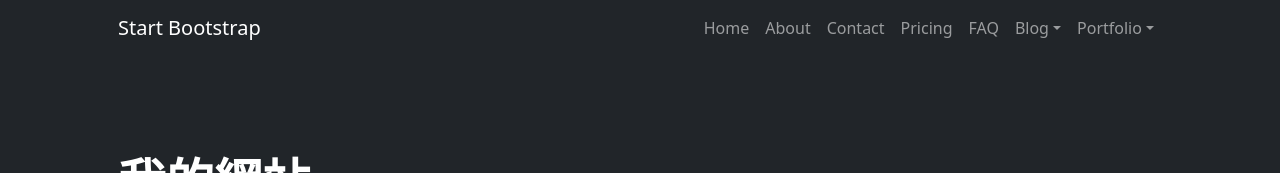
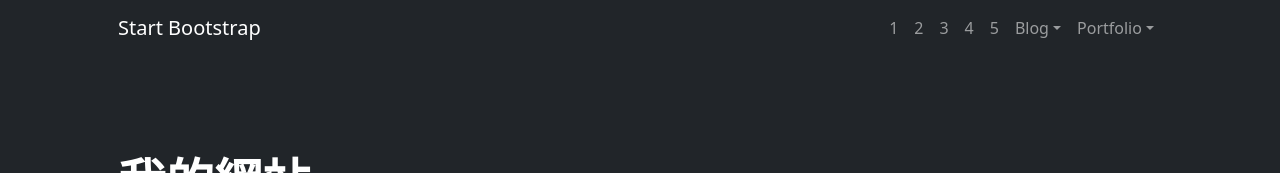
Before and after one commit to Xiangting0720/my-websie, a plain HTML site: page index.html in a window 1280 px wide. Shown: the top 173 px of the page. Drawn offline with nearby package versions, Linux system fonts and the light colour scheme.

Commit message:
變成數字

```diff
--- a/index.html
+++ b/index.html
@@ -20,11 +20,11 @@
                     <button class="navbar-toggler" type="button" data-bs-toggle="collapse" data-bs-target="#navbarSupportedContent" aria-controls="navbarSupportedContent" aria-expanded="false" aria-label="Toggle navigation"><span class="navbar-toggler-icon"></span></button>
                     <div class="collapse navbar-collapse" id="navbarSupportedContent">
                         <ul class="navbar-nav ms-auto mb-2 mb-lg-0">
-                            <li class="nav-item"><a class="nav-link" href="index.html">Home</a></li>
-                            <li class="nav-item"><a class="nav-link" href="about.html">About</a></li>
-                            <li class="nav-item"><a class="nav-link" href="contact.html">Contact</a></li>
-                            <li class="nav-item"><a class="nav-link" href="pricing.html">Pricing</a></li>
-                            <li class="nav-item"><a class="nav-link" href="faq.html">FAQ</a></li>
+                            <li class="nav-item"><a class="nav-link" href="index.html">1</a></li>
+                            <li class="nav-item"><a class="nav-link" href="about.html">2</a></li>
+                            <li class="nav-item"><a class="nav-link" href="contact.html">3</a></li>
+                            <li class="nav-item"><a class="nav-link" href="pricing.html">4</a></li>
+                            <li class="nav-item"><a class="nav-link" href="faq.html">5</a></li>
                             <li class="nav-item dropdown">
                                 <a class="nav-link dropdown-toggle" id="navbarDropdownBlog" href="#" role="button" data-bs-toggle="dropdown" aria-expanded="false">Blog</a>
                                 <ul class="dropdown-menu dropdown-menu-end" aria-labelledby="navbarDropdownBlog">
```
